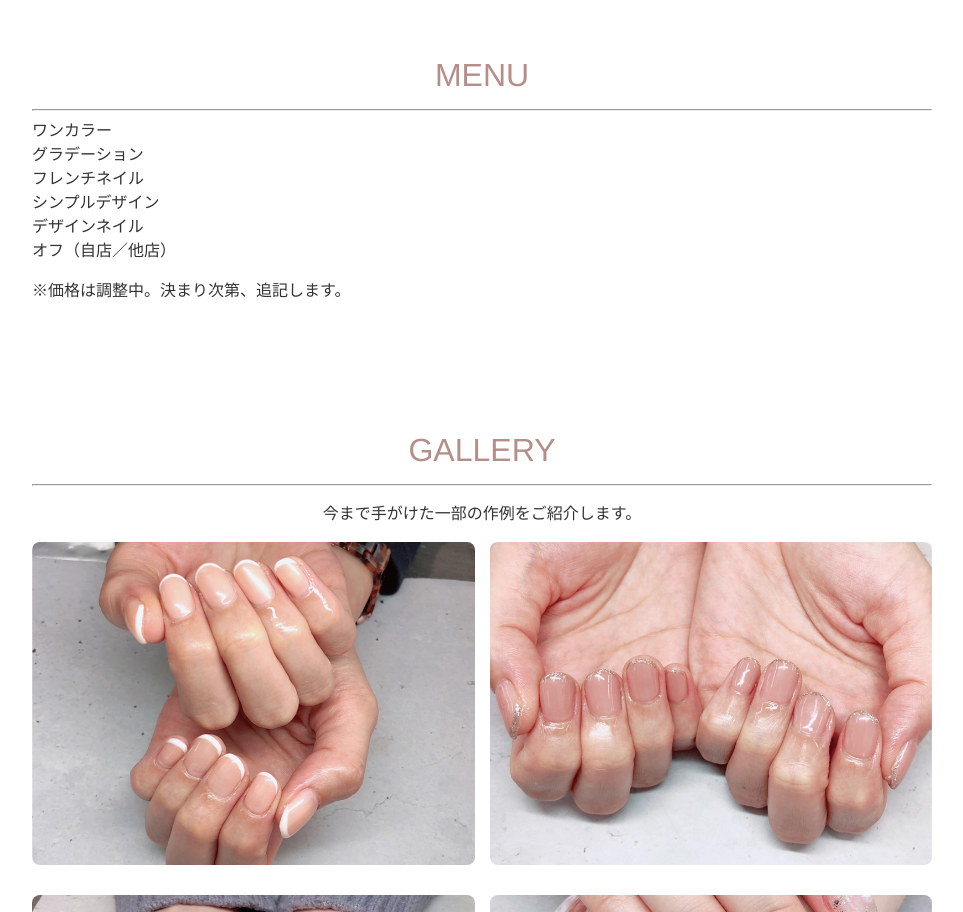
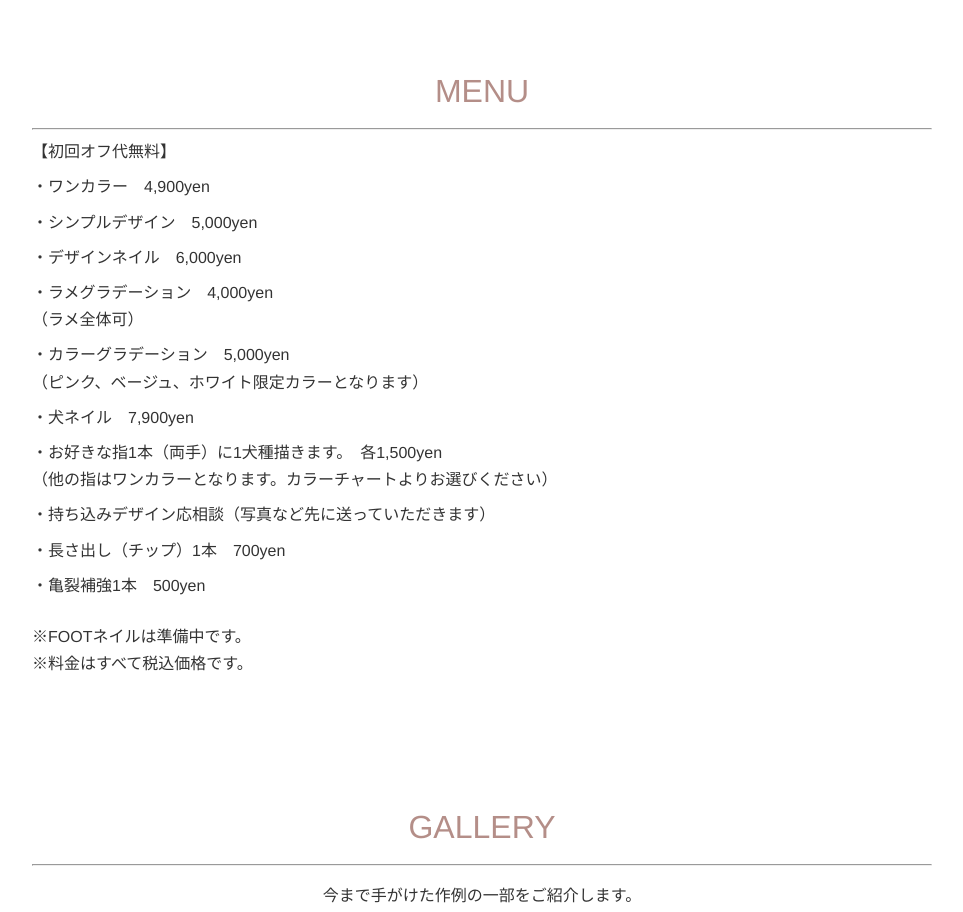
Before and after one commit to matz-design/lhasa-nail, a plain HTML site: page index.html in a window 1280 px wide. Shown: the part 822-1734 px from the top of the page, without its empty margins (158-1121 px from the left). Drawn offline with Linux system fonts and the light colour scheme; a script that the page names is missing.

Commit message:
text change
MENU text change

```diff
--- a/index.html
+++ b/index.html
@@ -10,7 +10,7 @@
       margin: 0;
       font-family: "Helvetica", "Arial", sans-serif;
       color: #333;
-      line-height: 1.5;
+      line-height: 1.7;
     }
 
     /* ... (省略: to-top, navbar, header, artist, menu-item, footer スタイル) ... */
@@ -45,6 +45,10 @@
         content: '▲';
         font-size: 0.8em;
     }
+
+	  .menu-item {
+		  padding-bottom: 8px;
+	  }
 
     /* --- モーダルウィンドウのスタイル (画像拡大用) --- */
     #modal {
@@ -453,20 +457,28 @@
 <section id="menu">
   <h2>MENU</h2>
 <hr>
-  <div class="menu-item">ワンカラー</div>
-  <div class="menu-item">グラデーション</div>
-  <div class="menu-item">フレンチネイル</div>
-  <div class="menu-item">シンプルデザイン</div>
-  <div class="menu-item">デザインネイル</div>
-  <div class="menu-item">オフ（自店／他店）</div>
-
-  <p class="small-text">※価格は調整中。決まり次第、追記します。</p>
+	<div class="menu-item">【初回オフ代無料】</div>
+	<div class="menu-item">・ワンカラー　4,900yen</div>
+  <div class="menu-item">・シンプルデザイン　5,000yen</div>
+  <div class="menu-item">・デザインネイル　6,000yen</div>
+  <div class="menu-item">・ラメグラデーション　4,000yen<br>
+  （ラメ全体可）  </div>
+  <div class="menu-item">・カラーグラデーション　5,000yen<br>
+  （ピンク、ベージュ、ホワイト限定カラーとなります）</div>
+  <div class="menu-item">・犬ネイル　7,900yen</div>
+  <div class="menu-item">・お好きな指1本（両手）に1犬種描きます。　各1,500yen<br>
+  （他の指はワンカラーとなります。カラーチャートよりお選びください）</div>
+  <div class="menu-item">・持ち込みデザイン応相談（写真など先に送っていただきます）</div>
+  <div class="menu-item">・長さ出し（チップ）1本　700yen</div>
+  <div class="menu-item">・亀裂補強1本　500yen</div>
+  <p class="small-text">※FOOTネイルは準備中です。<br>
+※料金はすべて税込価格です。</p>
 </section>
 
 <section id="gallery">
   <h2>GALLERY</h2>
 	<hr>
-  <p class="small-text">今まで手がけた一部の作例をご紹介します。</p>
+  <p class="small-text">今まで手がけた作例の一部をご紹介します。</p>
 
   <div class="gallery" id="imageGallery">
     <img src="gallery1.jpg" alt="ネイルギャラリー 1" onclick="openModal('gallery1.jpg')">
@@ -493,11 +505,11 @@
   <div class="artist-content">
     <div class="artist-image-container">
       <img src="artist-image.jpg" alt="ネイリストの画像">
-      <h3>ネイリスト：今 由香里</h3>
+      <h3>ネイリスト：Yukari</h3>
     </div>
     <div class="artist-text">
       <p>
-        初めまして、ネイリストの今（こん）です。<br>
+        初めまして、元トリマー ネイリストのYukariです。<br>
         ネイリスト歴2年、大人の女性のシンプルで上品なデザインを得意としています。
       </p>
       <p>
@@ -519,10 +531,12 @@
     千葉県野田市<br>
     ※自宅サロンのため、住所詳細は予約時にご案内いたします。
     <br><br>
-    営業時間：調整中<br>
-    定休日：調整中<br>
-    施術時間：90〜120分
-  </p>
+    【営業時間】調整中<br>
+    【定休日】調整中<br>
+    【施術時間について】<br>
+    90〜120分 ※デザインにより、施術時間が前後する場合がございます。 <br>
+  【お支払いについて】<br>
+  現金のみとなります。</p>
 </section>
 
 <section id="reservation" style="text-align:center;">
```
